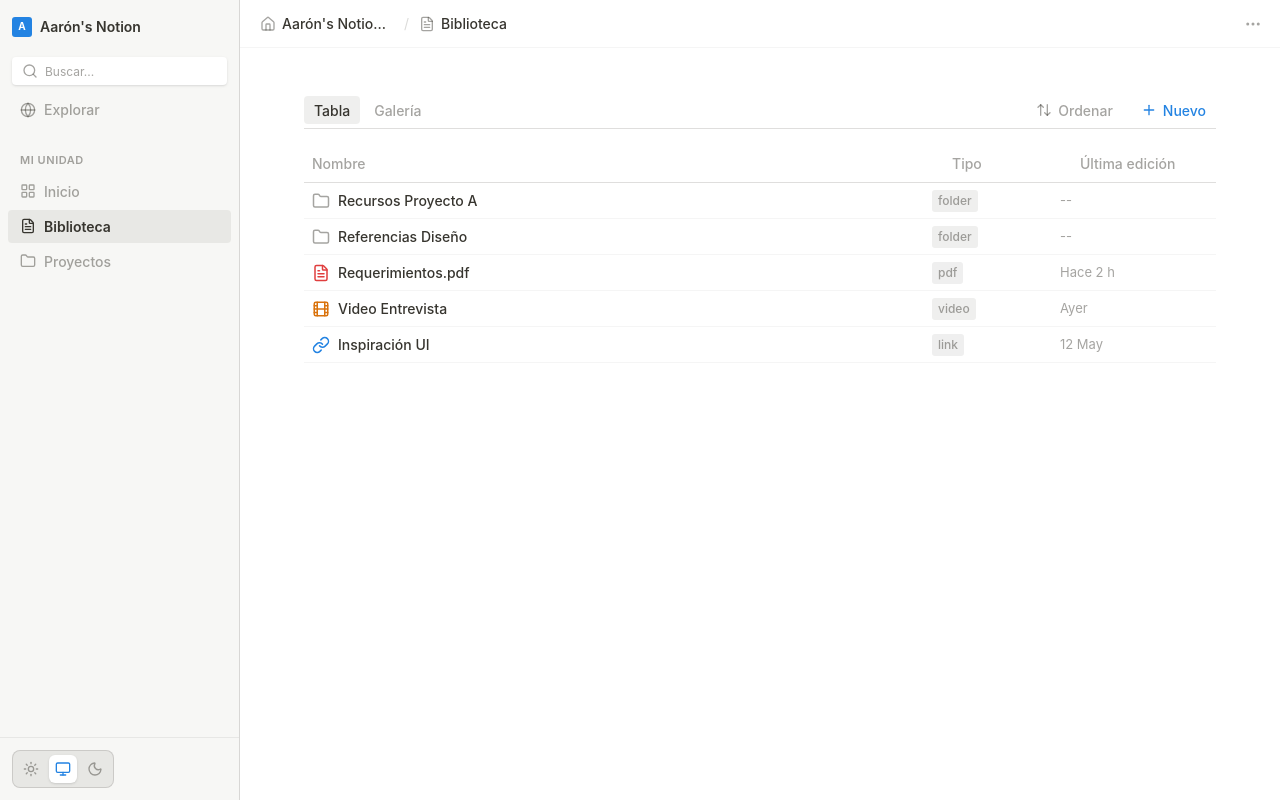
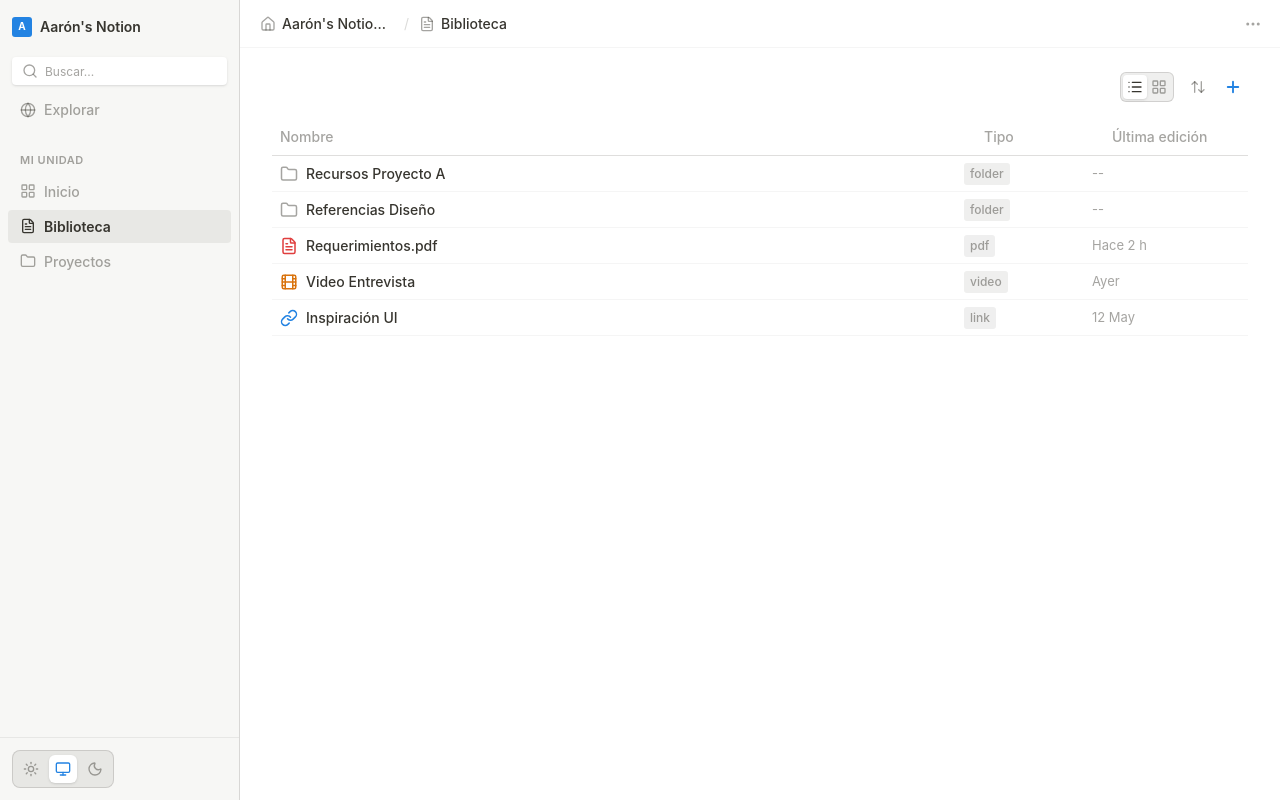
Before and after one commit to ibanezbendezu/theke-front, a React (Vite) app: page /library in a window 1280 px wide. Built offline with nearby package versions, Linux system fonts and the light colour scheme.

Commit message:
add ViewToolbar component; implement reusable toolbar for view mode selection and quick actions in Dashboard, Library, and Projects

```diff
--- /dev/null
+++ b/src/components/ui/ViewToolbar.tsx
@@ -0,0 +1,52 @@
+import { List, LayoutGrid, ArrowUpDown, Plus } from 'lucide-react';
+
+interface ViewToolbarProps {
+    viewMode: 'grid' | 'list';
+    setViewMode: (mode: 'grid' | 'list') => void;
+    onSort?: () => void;
+    onNew?: () => void;
+}
+
+export function ViewToolbar({ viewMode, setViewMode, onSort, onNew }: ViewToolbarProps) {
+    return (
+        <div className="flex items-center justify-end mb-4">
+            <div className="flex items-center gap-1.5">
+
+                {/* Selector de Vistas (List / Grid) */}
+                <div className="flex items-center bg-surface-variant rounded-md p-0.5 border border-border mr-1">
+                    <button
+                        onClick={() => setViewMode('list')}
+                        className={`p-1 rounded-[4px] transition-colors ${viewMode === 'list' ? 'bg-background shadow-sm text-on-background' : 'text-outline hover:text-on-background'}`}
+                        title="Vista de lista"
+                    >
+                        <List size={16} />
+                    </button>
+                    <button
+                        onClick={() => setViewMode('grid')}
+                        className={`p-1 rounded-[4px] transition-colors ${viewMode === 'grid' ? 'bg-background shadow-sm text-on-background' : 'text-outline hover:text-on-background'}`}
+                        title="Vista de galería"
+                    >
+                        <LayoutGrid size={16} />
+                    </button>
+                </div>
+
+                {/* Acciones Rápidas (Íconos) */}
+                <button
+                    onClick={onSort}
+                    className="p-1.5 rounded-md text-outline hover:text-on-background hover:bg-surface-variant transition-colors"
+                    title="Ordenar"
+                >
+                    <ArrowUpDown size={16} />
+                </button>
+
+                <button
+                    onClick={onNew}
+                    className="p-1.5 rounded-md text-[#2383E2] hover:bg-[#2383E2]/10 transition-colors"
+                    title="Nuevo elemento"
+                >
+                    <Plus size={18} strokeWidth={2.5} />
+                </button>
+            </div>
+        </div>
+    );
+}
--- a/src/pages/Dashboard.tsx
+++ b/src/pages/Dashboard.tsx
@@ -13,10 +13,9 @@ export function Dashboard() {
 
     return (
         // Quitamos mx-auto y max-w, dejamos w-full para alineación izquierda
-        <div className="w-full px-10 md:px-16 py-12 pb-32">
+        <div className="w-full px-6 md:px-8 py-6 pb-32">
             <header className="mb-10">
-                <h1 className="text-[25px] font-bold text-on-background leading-tight">Inicio</h1>
-                <div className="flex items-center gap-2 mt-4">
+                <div className="flex items-center gap-2">
                     <Button variant="secondary" icon={LayoutTemplate}>Plantillas</Button>
                     <Button variant="primary" icon={Plus} onClick={() => navigate('/canvas/new')}>Nuevo Lienzo</Button>
                 </div>
--- a/src/pages/Library.tsx
+++ b/src/pages/Library.tsx
@@ -1,11 +1,10 @@
 import { useState } from 'react';
 import { useNavigate, useLocation } from 'react-router-dom';
-import { Folder, FileText, Image as ImageIcon, Link as LinkIcon, Film, Plus, MoreHorizontal, ArrowUpDown } from 'lucide-react';
-import { Button } from '../components/ui/Button';
+import { Folder, FileText, Image as ImageIcon, Link as LinkIcon, Film, MoreHorizontal } from 'lucide-react';
 import { Card } from '../components/ui/Card';
 import { Badge } from '../components/ui/Badge';
+import { ViewToolbar } from '../components/ui/ViewToolbar'; // <--- Importamos el componente
 
-// Mock de datos
 const mockFolders = [
     { id: '1', name: 'Recursos Proyecto A', count: 12 },
     { id: '2', name: 'Referencias Diseño', count: 5 },
@@ -19,14 +18,11 @@ const mockFiles = [
 
 export function Library() {
     const [viewMode, setViewMode] = useState<'grid' | 'list'>('list');
-
     const navigate = useNavigate();
     const location = useLocation();
 
     const handleFolderClick = (folderName: string) => {
-        // Limpiamos el nombre para usarlo en la URL (minúsculas y guiones en vez de espacios)
         const slug = folderName.toLowerCase().replace(/\s+/g, '-');
-        // Empujamos la nueva ruta anidada
         navigate(`${location.pathname === '/' ? '' : location.pathname}/${slug}`);
     };
 
@@ -41,22 +37,16 @@ export function Library() {
     };
 
     return (
-        <div className="w-full px-10 md:px-16 py-12 pb-32">
-            {/* Notion Database Toolbar */}
-            <div className="flex items-center justify-between border-b border-border pb-1 mb-4">
-                <div className="flex items-center gap-1">
-                    <Button variant={viewMode === 'list' ? 'secondary' : 'ghost'} onClick={() => setViewMode('list')}>Tabla</Button>
-                    <Button variant={viewMode === 'grid' ? 'secondary' : 'ghost'} onClick={() => setViewMode('grid')}>Galería</Button>
-                </div>
+        <div className="w-full px-6 md:px-8 py-6 pb-32">
 
-                <div className="flex items-center gap-2">
-                    {/* Botón Ordenar a la izquierda del Nuevo */}
-                    <Button variant="ghost" className="text-outline hover:text-on-background" icon={ArrowUpDown}>Ordenar</Button>
-                    <Button variant="ghost" className="text-[#2383E2]" icon={Plus}>Nuevo</Button>
-                </div>
-            </div>
+            {/* Barra Reutilizable */}
+            <ViewToolbar
+                viewMode={viewMode}
+                setViewMode={setViewMode}
+                onSort={() => console.log('Ordenar click')}
+                onNew={() => console.log('Nuevo click')}
+            />
 
-            {/* Vistas */}
             {viewMode === 'grid' ? (
                 <div className="grid grid-cols-1 sm:grid-cols-3 md:grid-cols-4 lg:grid-cols-5 gap-4">
                     {mockFolders.map(folder => (
@@ -65,7 +55,7 @@ export function Library() {
                             title={folder.name}
                             subtitle={`${folder.count} elementos`}
                             icon={getIcon('folder', 32)}
-                            onClick={() => handleFolderClick(folder.name)} // <--- Clic en Grid
+                            onClick={() => handleFolderClick(folder.name)}
                         />
                     ))}
                     {mockFiles.map(file => (
@@ -82,7 +72,7 @@ export function Library() {
                     {[...mockFolders.map(f => ({...f, type: 'folder', date: '--'})), ...mockFiles].map(item => (
                         <div
                             key={item.id}
-                            onClick={() => item.type === 'folder' ? handleFolderClick(item.name) : null}
+                            onClick={() => item.type === 'folder' ? handleFolderClick(item.name) : undefined}
                             className="group flex items-center py-1.5 px-2 hover:bg-surface-variant border-b border-border/30 cursor-pointer transition-colors text-on-background"
                         >
                             <div className="flex-1 flex items-center gap-2 font-medium">
--- a/src/pages/Projects.tsx
+++ b/src/pages/Projects.tsx
@@ -1,9 +1,9 @@
 import { useState } from 'react';
-import { Folder, Plus, MoreHorizontal, ArrowUpDown } from 'lucide-react';
-import { Button } from '../components/ui/Button';
+import { useNavigate, useLocation } from 'react-router-dom';
+import { Folder, MoreHorizontal } from 'lucide-react';
 import { Card } from '../components/ui/Card';
 import { Badge } from '../components/ui/Badge';
-import { Breadcrumb } from '../components/ui/Breadcrumb';
+import { ViewToolbar } from '../components/ui/ViewToolbar'; // <--- Importamos el componente
 
 const mockProjects = [
     { id: '1', name: 'Rediseño App Móvil', status: 'En progreso', lastEdited: 'Hace 2 h' },
@@ -12,25 +12,26 @@ const mockProjects = [
 ];
 
 export function Projects() {
-    const [viewMode, setViewMode] = useState<'grid' | 'list'>('grid'); // Default en grid para variar
+    const [viewMode, setViewMode] = useState<'grid' | 'list'>('grid');
+    const navigate = useNavigate();
+    const location = useLocation();
+
+    const handleFolderClick = (folderName: string) => {
+        const slug = folderName.toLowerCase().replace(/\s+/g, '-');
+        navigate(`${location.pathname === '/' ? '' : location.pathname}/${slug}`);
+    };
 
     return (
-        <div className="w-full px-10 md:px-16 py-12 pb-32">
-            <Breadcrumb items={[{ label: 'Mi Espacio' }, { label: 'Proyectos' }]} />
+        <div className="w-full px-6 md:px-8 py-6 pb-32">
 
-            <div className="flex items-center justify-between border-b border-border pb-1 mb-4">
-                <div className="flex items-center gap-1">
-                    <Button variant={viewMode === 'list' ? 'secondary' : 'ghost'} onClick={() => setViewMode('list')}>Tabla</Button>
-                    <Button variant={viewMode === 'grid' ? 'secondary' : 'ghost'} onClick={() => setViewMode('grid')}>Galería</Button>
-                </div>
+            {/* Barra Reutilizable */}
+            <ViewToolbar
+                viewMode={viewMode}
+                setViewMode={setViewMode}
+                onSort={() => console.log('Ordenar proyectos')}
+                onNew={() => console.log('Nuevo proyecto')}
+            />
 
-                <div className="flex items-center gap-2">
-                    <Button variant="ghost" className="text-outline hover:text-on-background" icon={ArrowUpDown}>Ordenar</Button>
-                    <Button variant="ghost" className="text-[#2383E2]" icon={Plus}>Nuevo</Button>
-                </div>
-            </div>
-
-            {/* Vistas */}
             {viewMode === 'grid' ? (
                 <div className="grid grid-cols-1 sm:grid-cols-3 md:grid-cols-4 lg:grid-cols-5 gap-4">
                     {mockProjects.map(proj => (
@@ -39,6 +40,7 @@ export function Projects() {
                             title={proj.name}
                             subtitle={proj.lastEdited}
                             icon={<Folder size={32} className="text-outline" />}
+                            onClick={() => handleFolderClick(proj.name)}
                         />
                     ))}
                 </div>
@@ -50,13 +52,16 @@ export function Projects() {
                         <div className="w-32 hidden sm:block font-medium">Última edición</div>
                     </div>
                     {mockProjects.map(item => (
-                        <div key={item.id} className="group flex items-center py-1.5 px-2 hover:bg-surface-variant border-b border-border/30 cursor-pointer transition-colors text-on-background">
+                        <div
+                            key={item.id}
+                            onClick={() => handleFolderClick(item.name)}
+                            className="group flex items-center py-1.5 px-2 hover:bg-surface-variant border-b border-border/30 cursor-pointer transition-colors text-on-background"
+                        >
                             <div className="flex-1 flex items-center gap-2 font-medium">
                                 <Folder size={18} className="text-outline" />
                                 <span>{item.name}</span>
                             </div>
                             <div className="w-32 hidden md:block">
-                                {/* Puedes agregar colores dinámicos al badge según el estado si lo deseas */}
                                 <Badge>{item.status}</Badge>
                             </div>
                             <div className="w-32 text-outline hidden sm:block text-[13px]">{item.lastEdited}</div>
```
